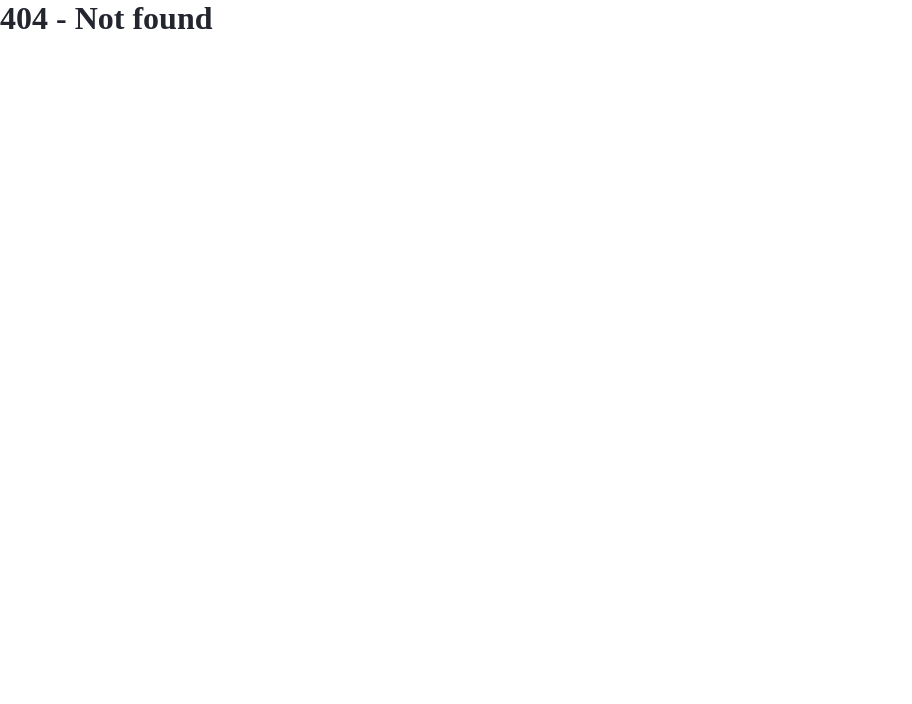
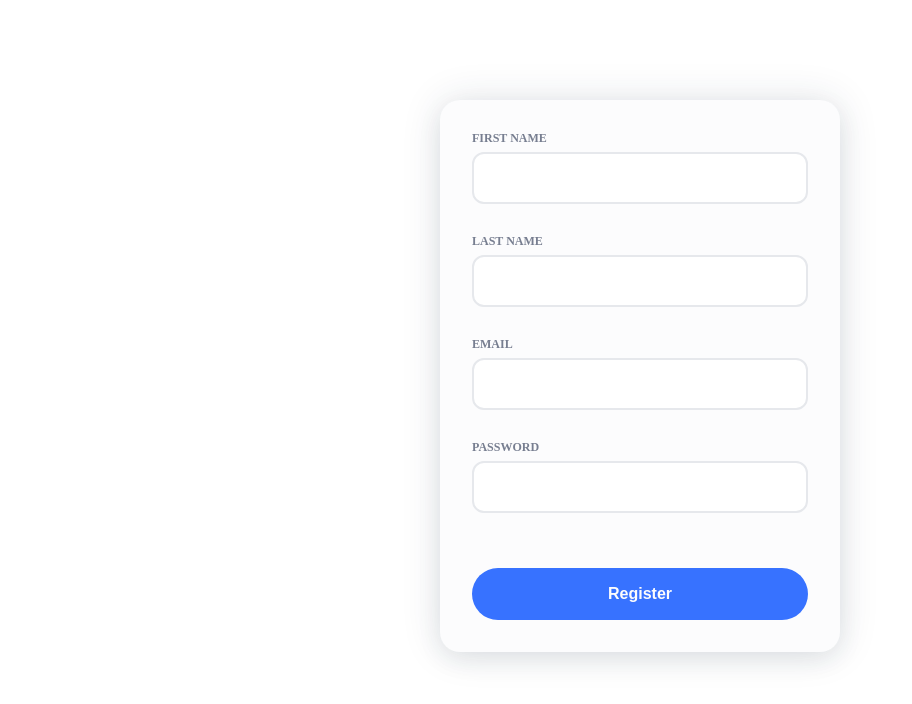
Before and after one commit to Maria2721/dev-craft-frontend, a React (Vite) app: page /register in a window 1280 px wide. Before the commit this address had no page. Shown: the top 704 px of the page, without its empty margins (0-912 px from the left). Built offline with nearby package versions, Linux system fonts and the light colour scheme.

Commit message:
feat: add register form with validation

```diff
--- a/package.json
+++ b/package.json
@@ -25,6 +25,7 @@
     "clsx": "^2.1.1",
     "react": "^19.2.0",
     "react-dom": "^19.2.0",
+    "react-hook-form": "^7.71.2",
     "react-redux": "^9.2.0",
     "react-router-dom": "^7.13.0",
     "redux-persist": "^6.0.0",
--- a/src/App.tsx
+++ b/src/App.tsx
@@ -4,12 +4,14 @@ import ProtectedRoute from './components/ProtectedRoute/ProtectedRoute';
 import DashboardPage from './pages/DashboardPage/DashboardPage';
 import HomePage from './pages/HomePage/HomePage';
 import NotFoundPage from './pages/NotFoundPage/NotFoundPage';
+import RegisterPage from './pages/RegisterPage/RegisterPage';
 
 export default function App() {
   return (
     <div>
       <Routes>
         <Route path="/" element={<HomePage />}></Route>
+        <Route path="/register" element={<RegisterPage />}></Route>
         <Route
           path="/dashboard"
           element={
--- /dev/null
+++ b/src/components/forms/RegisterForm/RegisterForm.module.scss
@@ -0,0 +1,29 @@
+@use '@/styles/variables' as *;
+
+.form {
+  max-width: 400px;
+  width: 90%;
+  margin: auto;
+  margin-top: 100px;
+  padding: 32px;
+  display: flex;
+  flex-direction: column;
+  gap: 8px;
+
+  background: var(--color-text-btn);
+  border-radius: 20px;
+  box-shadow:
+    0 0 40px rgba(31, 47, 70, 0.12),
+    0 8px 24px rgba(31, 47, 70, 0.08);
+  transition: box-shadow 0.3s ease;
+
+  & > *:last-child {
+    margin-top: 24px;
+  }
+}
+
+.form:hover {
+  box-shadow:
+    0 0 60px rgba(31, 47, 70, 0.16),
+    0 12px 36px rgba(31, 47, 70, 0.12);
+}
--- /dev/null
+++ b/src/components/forms/RegisterForm/RegisterForm.tsx
@@ -0,0 +1,117 @@
+import { type SubmitHandler, useForm } from 'react-hook-form';
+
+import type { RegisterFormInputs, RegisterFormProps } from '@/ts/interfaces';
+
+import { Button, Input } from '../../ui';
+import styles from './RegisterForm.module.scss';
+
+const MIN_FIRST_NAME_LENGTH = 3;
+const MIN_LAST_NAME_LENGTH = 4;
+const CHARACTER_REGEX = /^[A-Za-z-]+$/;
+const FIRST_LETTER_UPPERCASE_REGEX = /^[A-Z]/;
+
+const EMAIL_VALID_FORMAT = /^\S+@\S+\.\S+$/;
+
+const MIN_PASSWORD_LENGTH = 6;
+const LETTER_REGEX = /[A-Za-z]/;
+const DIGIT_REGEX = /\d/;
+const SPECIAL_CHAR_REGEX = /[!@#$%^&*()_+\-=[\]{}|;:'",.<>/?]/;
+
+const RegisterForm = ({ onSubmit }: RegisterFormProps) => {
+  const {
+    register,
+    handleSubmit,
+    formState: { errors },
+    reset,
+  } = useForm<RegisterFormInputs>({
+    mode: 'onChange',
+  });
+
+  const handleFormSubmit: SubmitHandler<RegisterFormInputs> = async (data) => {
+    await onSubmit(data);
+    reset();
+  };
+
+  return (
+    <form onSubmit={(e) => void handleSubmit(handleFormSubmit)(e)} className={styles.form}>
+      <Input
+        label="First Name"
+        autoComplete="given-name"
+        {...register('firstName', {
+          required: 'First name is required',
+          minLength: {
+            value: MIN_FIRST_NAME_LENGTH,
+            message: `Minimum ${MIN_FIRST_NAME_LENGTH} characters`,
+          },
+          validate: {
+            onlyEnglish: (value) =>
+              CHARACTER_REGEX.test(value) || 'Only English letters and "-" are allowed',
+            firstUppercase: (value) =>
+              FIRST_LETTER_UPPERCASE_REGEX.test(value) || 'First letter must be uppercase',
+          },
+        })}
+        error={errors.firstName?.message}
+      />
+
+      <Input
+        label="Last Name"
+        autoComplete="family-name"
+        {...register('lastName', {
+          required: 'Last name is required',
+          minLength: {
+            value: MIN_LAST_NAME_LENGTH,
+            message: `Minimum ${MIN_LAST_NAME_LENGTH} characters`,
+          },
+          validate: {
+            onlyEnglish: (value) =>
+              CHARACTER_REGEX.test(value) || 'Only English letters and "-" are allowed',
+            firstUppercase: (value) =>
+              FIRST_LETTER_UPPERCASE_REGEX.test(value) || 'First letter must be uppercase',
+          },
+        })}
+        error={errors.lastName?.message}
+      />
+
+      <Input
+        label="Email"
+        type="email"
+        autoComplete="email"
+        {...register('email', {
+          required: 'Email is required',
+          validate: {
+            validFormat: (value) =>
+              EMAIL_VALID_FORMAT.test(value) || 'Email must be in the format "example@domain.com"',
+          },
+        })}
+        error={errors.email?.message}
+      />
+
+      <Input
+        label="Password"
+        type="password"
+        autoComplete="new-password"
+        {...register('password', {
+          required: 'Password is required',
+          minLength: {
+            value: MIN_PASSWORD_LENGTH,
+            message: `Minimum ${MIN_PASSWORD_LENGTH} characters`,
+          },
+          validate: {
+            oneEnglishLetter: (value) =>
+              LETTER_REGEX.test(value) || 'Password must contain at least one English letter',
+            oneDigit: (value) =>
+              DIGIT_REGEX.test(value) || 'Password must contain at least one number',
+            oneSpecialCharacter: (value) =>
+              SPECIAL_CHAR_REGEX.test(value) ||
+              'Password must contain at least one special character (!@#$%^&*...)',
+          },
+        })}
+        error={errors.password?.message}
+      />
+
+      <Button type="submit">Register</Button>
+    </form>
+  );
+};
+
+export default RegisterForm;
--- a/src/components/ui/Input/Input.module.scss
+++ b/src/components/ui/Input/Input.module.scss
@@ -1,7 +1,8 @@
-@use "@/styles/variables" as *;
+@use '@/styles/variables' as *;
 
 .wrapper {
   width: 100%;
+  height: 95px;
   display: flex;
   flex-direction: column;
 }
@@ -64,7 +65,7 @@
 .helperText {
   margin-top: $spacing-sm;
   font-size: 12px;
-  line-height: 20px;
+  line-height: 12px;
 }
 
 .helperText {
--- a/src/pages/HomePage/HomePage.tsx
+++ b/src/pages/HomePage/HomePage.tsx
@@ -11,12 +11,12 @@ export default function HomePage() {
 
   const handleLoginButton = () => {
     dispatch(login());
-    void navigate('/dashboard');
+    void navigate('/register');
   };
   return (
     <>
       <h1>Home Page</h1>
-      <Button onClick={handleLoginButton}>Login</Button>
+      <Button onClick={handleLoginButton}>Register</Button>
     </>
   );
 }
--- /dev/null
+++ b/src/pages/RegisterPage/RegisterPage.tsx
@@ -0,0 +1,11 @@
+import RegisterForm from '@/components/forms/RegisterForm/RegisterForm';
+
+import type { RegisterFormInputs } from '@/ts/interfaces';
+
+export default function RegisterPage() {
+  const handleRegister = (data: RegisterFormInputs) => {
+    console.log('FORM DATA:', data);
+    // await registerUser(data)
+  };
+  return <RegisterForm onSubmit={handleRegister} />;
+}
```
Also changed, not shown: src/ts/interfaces.ts (+12 -1 lines), 1 other file (tests, documents, lock files or other folders).
